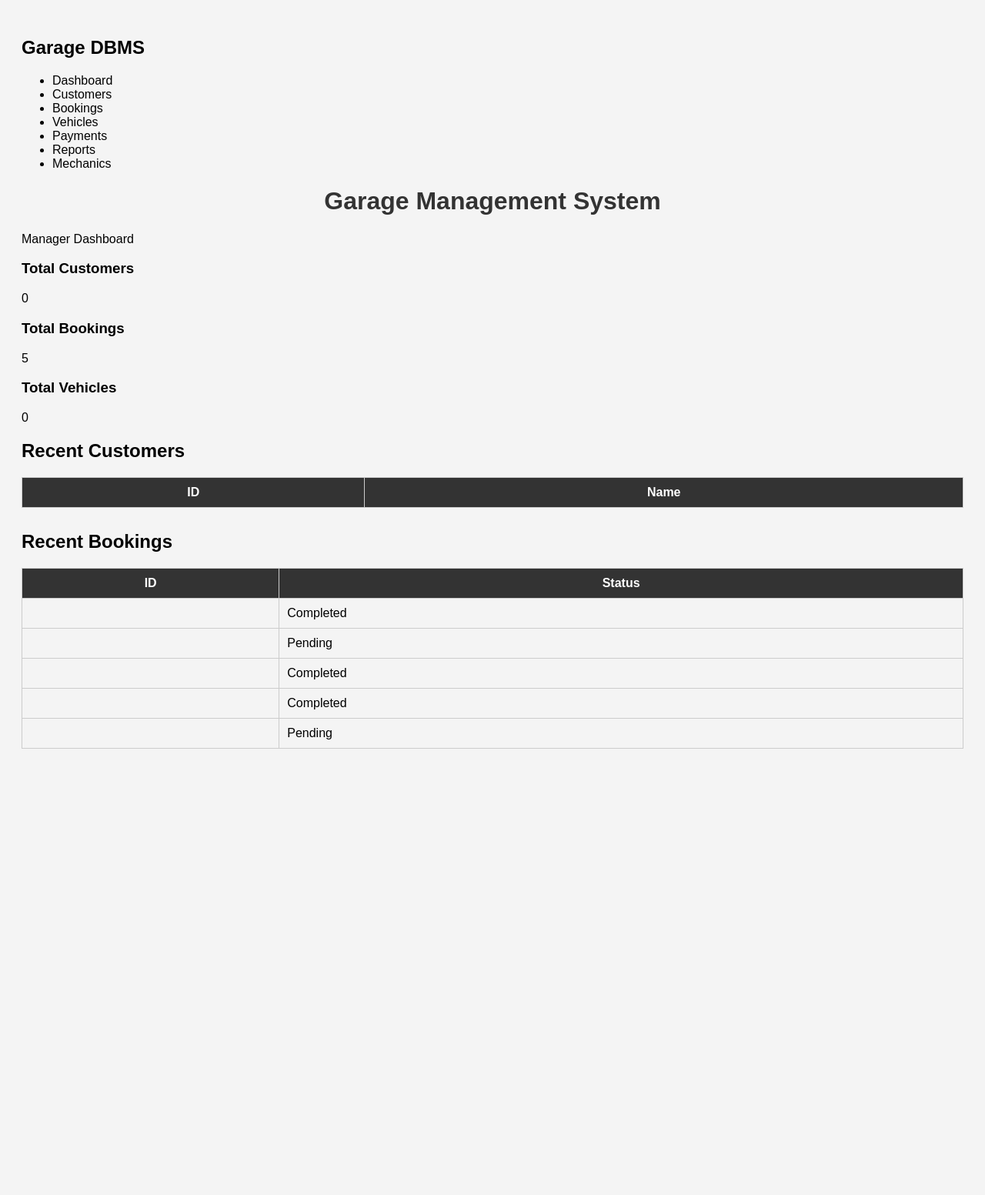
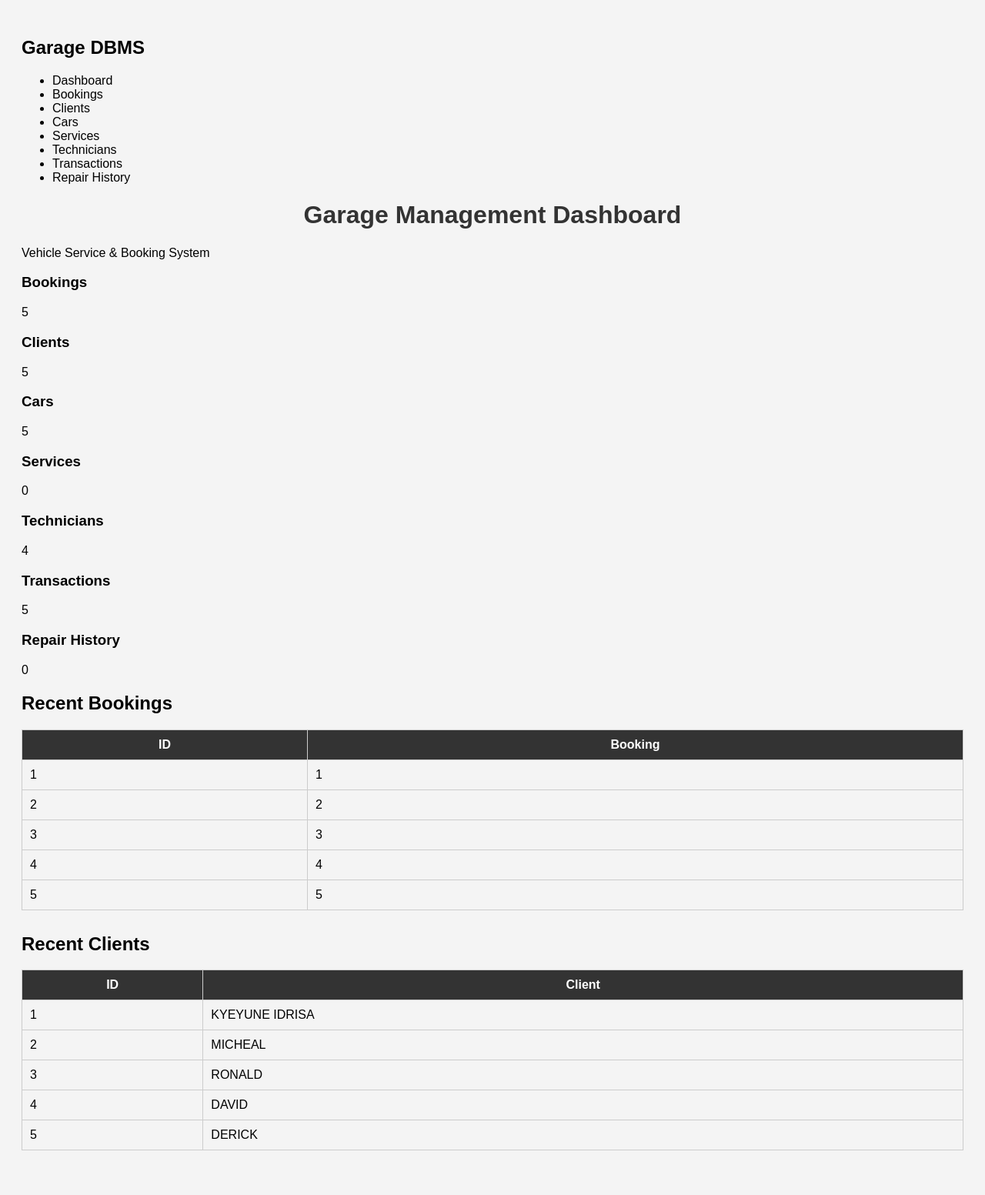
Before and after one commit to kyeyune350/garage-management-system, a PHP site: page / in a window 1280 px wide. Shown: the whole page at 77% size. Before the commit the page ends 973 px from the top, so only its background shows below. Run offline with PHP 8.4, Linux system fonts and the light colour scheme; data comes from the database, SQL or seed files in the repository; data that the repository does not hold is empty.

Commit message:
Refactor index.php for improved data handling

```diff
--- a/index.php
+++ b/index.php
@@ -1,8 +1,20 @@
 <?php
 include 'db_connect.php';
 
-$customers = mysqli_query($conn, "SELECT * FROM customers LIMIT 5");
-$bookings = mysqli_query($conn, "SELECT * FROM bookings LIMIT 5");
+// COUNT TABLE RECORDS
+$bookings = mysqli_num_rows(mysqli_query($conn,"SELECT * FROM Bookings"));
+$clients = mysqli_num_rows(mysqli_query($conn,"SELECT * FROM Clients"));
+$repairs = mysqli_num_rows(mysqli_query($conn,"SELECT * FROM `Repair History`"));
+$cars = mysqli_num_rows(mysqli_query($conn,"SELECT * FROM cars"));
+$services = mysqli_num_rows(mysqli_query($conn,"SELECT * FROM Service"));
+$technicians = mysqli_num_rows(mysqli_query($conn,"SELECT * FROM Technicians"));
+$transactions = mysqli_num_rows(mysqli_query($conn,"SELECT * FROM transactions"));
+
+// RECENT BOOKINGS
+$recentBookings = mysqli_query($conn,"SELECT * FROM Bookings LIMIT 5");
+
+// RECENT CLIENTS
+$recentClients = mysqli_query($conn,"SELECT * FROM Clients LIMIT 5");
 ?>
 
 <!DOCTYPE html>
@@ -15,56 +27,64 @@ $bookings = mysqli_query($conn, "SELECT * FROM bookings LIMIT 5");
 <body>
 
 <div class="sidebar">
+
     <h2>Garage DBMS</h2>
 
     <ul>
         <li>Dashboard</li>
-        <li>Customers</li>
         <li>Bookings</li>
-        <li>Vehicles</li>
-        <li>Payments</li>
-        <li>Reports</li>
-        <li>Mechanics</li>
+        <li>Clients</li>
+        <li>Cars</li>
+        <li>Services</li>
+        <li>Technicians</li>
+        <li>Transactions</li>
+        <li>Repair History</li>
     </ul>
+
 </div>
 
 <div class="main">
 
     <div class="topbar">
-        <h1>Garage Management System</h1>
-        <p>Manager Dashboard</p>
+        <h1>Garage Management Dashboard</h1>
+        <p>Vehicle Service & Booking System</p>
     </div>
 
     <div class="cards">
 
         <div class="card">
-            <h3>Total Customers</h3>
-            <p>
-                <?php
-                $count = mysqli_num_rows(mysqli_query($conn,"SELECT * FROM customers"));
-                echo $count;
-                ?>
-            </p>
+            <h3>Bookings</h3>
+            <p><?php echo $bookings; ?></p>
         </div>
 
         <div class="card">
-            <h3>Total Bookings</h3>
-            <p>
-                <?php
-                $count = mysqli_num_rows(mysqli_query($conn,"SELECT * FROM bookings"));
-                echo $count;
-                ?>
-            </p>
+            <h3>Clients</h3>
+            <p><?php echo $clients; ?></p>
         </div>
 
         <div class="card">
-            <h3>Total Vehicles</h3>
-            <p>
-                <?php
-                $count = mysqli_num_rows(mysqli_query($conn,"SELECT * FROM vehicles"));
-                echo $count;
-                ?>
-            </p>
+            <h3>Cars</h3>
+            <p><?php echo $cars; ?></p>
+        </div>
+
+        <div class="card">
+            <h3>Services</h3>
+            <p><?php echo $services; ?></p>
+        </div>
+
+        <div class="card">
+            <h3>Technicians</h3>
+            <p><?php echo $technicians; ?></p>
+        </div>
+
+        <div class="card">
+            <h3>Transactions</h3>
+            <p><?php echo $transactions; ?></p>
+        </div>
+
+        <div class="card">
+            <h3>Repair History</h3>
+            <p><?php echo $repairs; ?></p>
         </div>
 
     </div>
@@ -72,45 +92,51 @@ $bookings = mysqli_query($conn, "SELECT * FROM bookings LIMIT 5");
     <div class="table-section">
 
         <div class="table-box">
-            <h2>Recent Customers</h2>
+
+            <h2>Recent Bookings</h2>
 
             <table>
+
                 <tr>
                     <th>ID</th>
-                    <th>Name</th>
+                    <th>Booking</th>
                 </tr>
 
-                <?php while($row = mysqli_fetch_assoc($customers)) { ?>
+                <?php while($row = mysqli_fetch_assoc($recentBookings)) { ?>
 
                 <tr>
-                    <td><?php echo $row['id']; ?></td>
-                    <td><?php echo $row['name']; ?></td>
+                    <td><?php echo $row[array_key_first($row)]; ?></td>
+                    <td><?php echo $row[array_keys($row)[1]]; ?></td>
                 </tr>
 
                 <?php } ?>
 
             </table>
+
         </div>
 
         <div class="table-box">
-            <h2>Recent Bookings</h2>
+
+            <h2>Recent Clients</h2>
 
             <table>
+
                 <tr>
                     <th>ID</th>
-                    <th>Status</th>
+                    <th>Client</th>
                 </tr>
 
-                <?php while($row = mysqli_fetch_assoc($bookings)) { ?>
+                <?php while($row = mysqli_fetch_assoc($recentClients)) { ?>
 
                 <tr>
-                    <td><?php echo $row['id']; ?></td>
-                    <td><?php echo $row['status']; ?></td>
+                    <td><?php echo $row[array_key_first($row)]; ?></td>
+                    <td><?php echo $row[array_keys($row)[1]]; ?></td>
                 </tr>
 
                 <?php } ?>
 
             </table>
+
         </div>
 
     </div>
```
